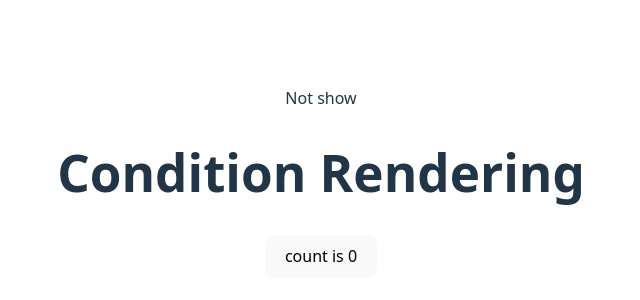
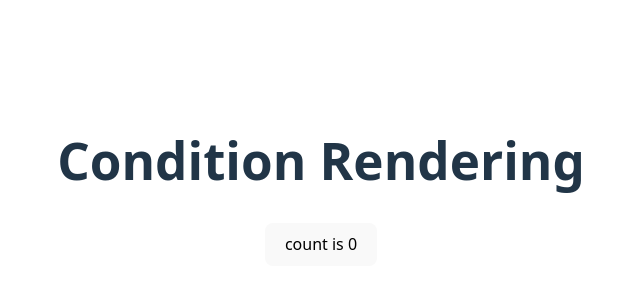
Before and after one commit to amankureshi/React.js-Concept-Based-Projects, a React (Vite) app in the folder conditional-rendering/: page / in a window 1280 px wide. Shown: the part 218-518 px from the top of the page, without its empty margins (319-959 px from the left). Built offline with nearby package versions, Linux system fonts and the light colour scheme.

Commit message:
Ternary operator and Logical Operator preactice is complate

```diff
--- a/conditional-rendering/src/App.jsx
+++ b/conditional-rendering/src/App.jsx
@@ -5,16 +5,23 @@ import "./App.css";
 
 function App() {
   const [count, setCount] = useState(0);
-  const [showBtn, setShowBtn] = useState(false);
+  const [showBtn, setShowBtn] = useState();
 
   return (
     <>
       <div>
-        {showBtn ? (
+        {/*<-------- Ternary Operator ---------->*/}
+        {/* condition ? True : Flase */}
+
+        {/* {showBtn ? (
           <button>I will be show only when second button is clicked</button>
         ) : (
           "Not show"
-        )}
+        )} */}
+
+        {/*Logical Operator */}
+
+        {showBtn && <button>Show button</button>}
         <h1>Condition Rendering</h1>
         <button onClick={() => setCount((count) => count + 1)}>
           count is {count}
```
